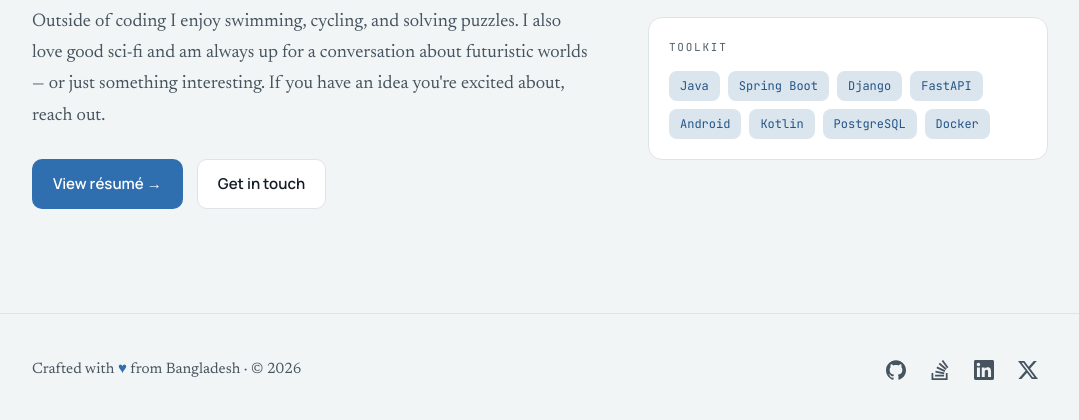
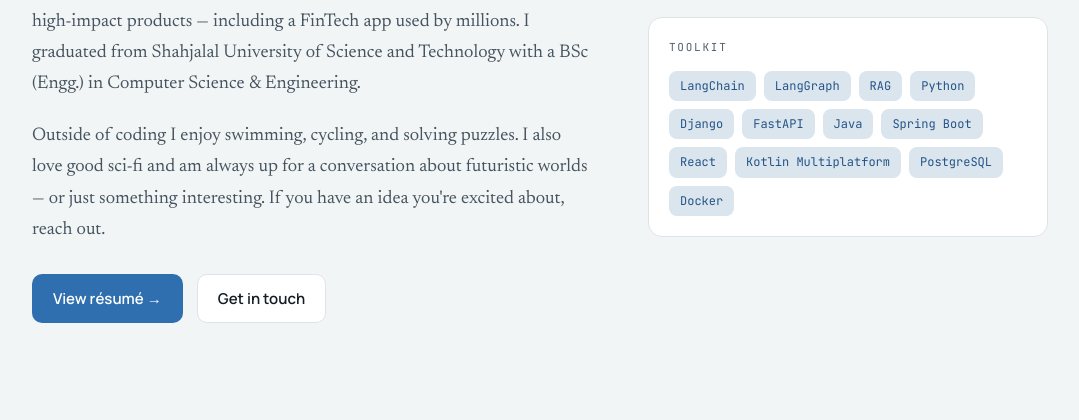
Before and after one commit to salmanwahed/salmanwahed-blog, a Django app: page /about/ in a window 1280 px wide. Shown: the part 565-985 px from the top of the page, without its empty margins (100-1179 px from the left). Before the commit the page ends 945 px from the top, so only its background shows below. Run offline with Django 3.2, Linux system fonts and the light colour scheme; parts of the project's set-up code (start-up, migrations or seed data) failed here and were passed over; some libraries are stand-ins or nearby versions.

Commit message:
Lead the about page with the agentic and generative AI work
Reorders the page around what the work is now -- agent workflows with
LangChain and LangGraph, retrieval pipelines, LLMs in production -- with
backend Python and Java as the foundation under it, plus React and Kotlin
Multiplatform. The track record and education fold into a third paragraph
instead of opening the page.

Drops "contributing to the Bangladeshi software industry ever since",
which no longer holds. The toolkit pills and meta description follow the
same shift.

Co-Authored-By: Claude Opus 5 <noreply@anthropic.com>

```diff
--- a/salmanwahed_com/blog/templates/blog/pages/about.html
+++ b/salmanwahed_com/blog/templates/blog/pages/about.html
@@ -1,6 +1,6 @@
 {% extends "base.html" %}
 {% block title %}Salman Wahed | About{% endblock %}
-{% block description %}Salman Wahed — software engineer with 11 years in backend development and native Android.{% endblock %}
+{% block description %}Salman Wahed — software engineer building agentic and generative AI systems, backends in Python and Java, and apps with React and Kotlin Multiplatform.{% endblock %}
 {% block content %}
 <div class="container">
     <div class="about">
@@ -8,15 +8,18 @@
             <div class="eyebrow">About</div>
             <h1>Hello, I'm Salman M Wahed.</h1>
 
-            <p>A software engineer with over 11 years of experience in backend development and native
-               Android applications. I graduated from Shahjalal University of Science and Technology
-               with a BSc (Engg.) in Computer Science &amp; Engineering, and have been contributing to
-               the Bangladeshi software industry ever since.</p>
+            <p>A software engineer with over 12 years of experience, now working on agentic and
+               generative AI &mdash; agent workflows built with LangChain and LangGraph, retrieval
+               pipelines, and LLMs wired into real production services rather than demos.</p>
+
+            <p>The foundation under that is backend engineering in Python and Java: Django, FastAPI and
+               Spring Boot, and the APIs and data models that hold a system together. I build the front
+               end too, with React, and ship mobile apps with Kotlin Multiplatform.</p>
 
             <p>Over the years I've led teams, architected scalable systems, and worked on high-impact
-               products &mdash; including a FinTech app used by millions. My toolkit spans Java, Spring
-               Boot, Django, FastAPI, and Android, with a strong focus on performance, reliability, and
-               clean architecture.</p>
+               products &mdash; including a FinTech app used by millions. I graduated from Shahjalal
+               University of Science and Technology with a BSc (Engg.) in Computer Science &amp;
+               Engineering.</p>
 
             <p>Outside of coding I enjoy swimming, cycling, and solving puzzles. I also love good sci-fi
                and am always up for a conversation about futuristic worlds &mdash; or just something
@@ -35,12 +38,16 @@
             <div class="toolkit">
                 <div class="label">Toolkit</div>
                 <ul class="skill-list">
+                    <li class="skill">LangChain</li>
+                    <li class="skill">LangGraph</li>
+                    <li class="skill">RAG</li>
+                    <li class="skill">Python</li>
+                    <li class="skill">Django</li>
+                    <li class="skill">FastAPI</li>
                     <li class="skill">Java</li>
                     <li class="skill">Spring Boot</li>
-                    <li class="skill">Django</li>
-                    <li class="skill">FastAPI</li>
-                    <li class="skill">Android</li>
-                    <li class="skill">Kotlin</li>
+                    <li class="skill">React</li>
+                    <li class="skill">Kotlin Multiplatform</li>
                     <li class="skill">PostgreSQL</li>
                     <li class="skill">Docker</li>
                 </ul>
```
